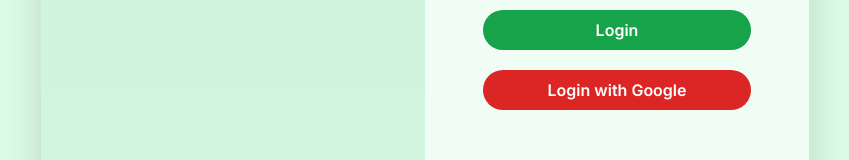
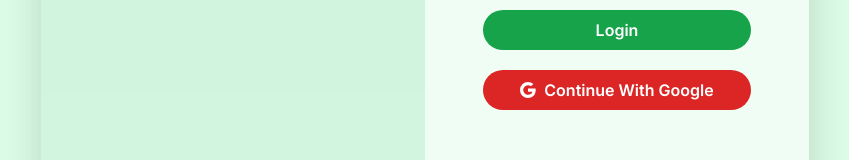
Before and after one commit to mrtechnostart/Revamp_Project, a Next.js app: page /auth/login in a window 1280 px wide. Shown: the part 415-575 px from the top of the page, without its empty margins (215-1064 px from the left). Built offline with nearby package versions, Linux system fonts and the light colour scheme.

Commit message:
Add Google Icon

```diff
--- a/src/app/(public)/auth/login/page.tsx
+++ b/src/app/(public)/auth/login/page.tsx
@@ -1,6 +1,6 @@
 "use client"
 import { useState } from "react";
-
+import {BsGoogle} from "react-icons/bs"
 export default function Page() {
     const [email,setEmail] = useState("")
     return (
@@ -40,9 +40,9 @@
                   </button>
                   <button
                     type="button"
-                    className="bg-red-600 hover:bg-red-700 text-white font-semibold py-2 px-4 rounded-full transition duration-300 ease-in-out focus:outline-none focus:ring focus:ring-red-200"
+                    className="bg-red-600 flex justify-center items-center hover:bg-red-700 text-white font-semibold py-2 px-4 rounded-full transition duration-300 ease-in-out focus:outline-none focus:ring focus:ring-red-200"
                   >
-                    Login with Google
+                    <BsGoogle className="mr-2"/> Continue With Google
                   </button>
                 </div>
               </form>
```
Also changed, not shown: package.json (+7 -0 lines), 1 other file (tests, documents, lock files or other folders).
